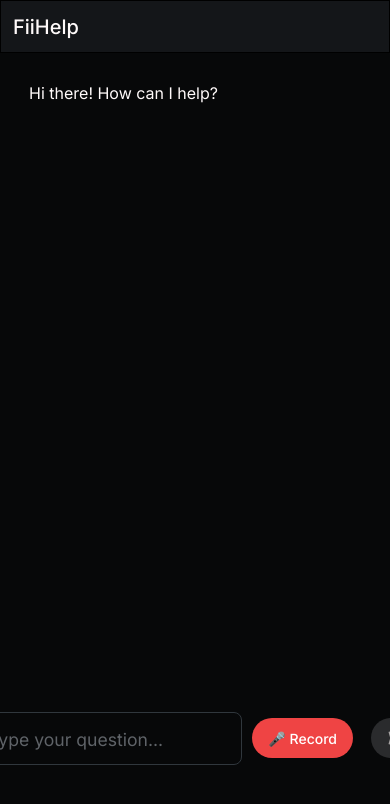
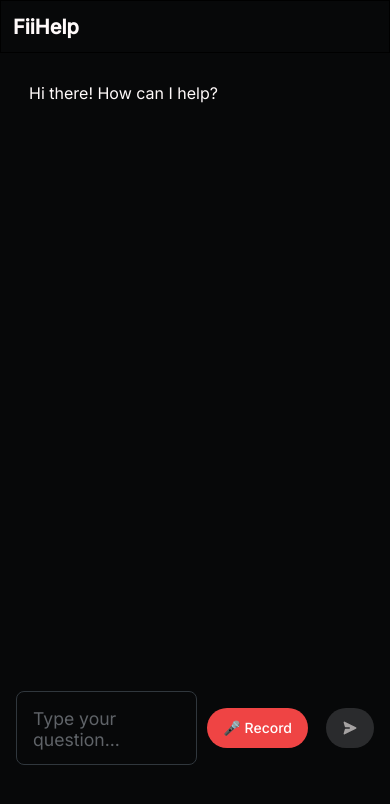
Before and after one commit to Dumitru-Daniel-Antoniu/VA-frontend, a Next.js app: page / in a window 390 px wide. Shown: the top 804 px of the page. Built offline with nearby package versions, Linux system fonts and the light colour scheme.

Commit message:
Fix layout.

```diff
--- a/pages/index.js
+++ b/pages/index.js
@@ -21,7 +21,6 @@
   const textAreaRef = useRef(null);
   const [isRecording, setIsRecording] = useState(false);
   const [recordTime, setRecordTime] = useState(0);
-
 
     // Auto scroll chat to bottom
   useEffect(() => {
--- a/styles/Home.module.css
+++ b/styles/Home.module.css
@@ -17,20 +17,16 @@
 }
 
 .topnav {
-  background-color: #141619;
-  border-bottom: 1px solid #30373d;
   display: flex;
   justify-content: space-between;
-  padding: 1rem 0.75rem 1rem 0.75rem;
   align-items: center;
+  padding: 1rem;
 }
 
-.navlogo, .navlinks a {
-  font-weight: 500;
-}
 
 .navlogo {
   font-size: 1.25rem;
+  font-weight: 600;
 }
 
 .navlinks {
@@ -58,23 +54,26 @@
 
 .cloudform {
   position: relative;
-  /* position: fixed;
-  bottom: 0;
-  left: 0;
+}
+
+.inputArea {
+  width: 75vw;
+  margin: 0 auto;
+}
+
+.inputWrap {
+  display: grid;
+  grid-template-columns: 1fr auto auto;
+  align-items: center;
+  gap: 10px;
   width: 100%;
-  background-color: #111;
-  padding: 1rem;
-  border-top: 1px solid #333;
-  z-index: 10; */
 }
 
 .textarea {
-  position: relative;
+  width: 100%;
+  min-width: 0;
   resize: none;
   font-size: 1.1rem;
-  /* padding: 1rem 2rem 1rem 2rem; */
-  width: 75vw;
-  /* width: 100%; */
   overflow: hidden;
   padding: 1rem;
   border-radius: 0.5rem;
@@ -93,6 +92,21 @@
   color: #5f6368;
 }
 
+.recordButton {
+  padding: 0.5rem 1rem;
+  border-radius: 9999px;
+  background-color: #ef4444;
+  color: white;
+  font-weight: 500;
+  font-size: 14px;
+  border: none;
+  cursor: pointer;
+  display: flex;
+  align-items: center;
+  gap: 0.4rem;
+  height: 40px;
+}
+
 .generatebutton {
   color: rgb(165, 162, 162);
   background: #2a2b2d;
@@ -108,37 +122,14 @@
   margin-left: 8px;
 }
 
-.recordButton {
-  padding: 0.5rem 1rem;
-  border-radius: 9999px;
-  background-color: #ef4444;
-  color: white;
-  font-weight: 500;
-  font-size: 14px;
-  border: none;
-  cursor: pointer;
-  display: flex;
-  align-items: center;
-  gap: 0.4rem;
-  height: 40px;
-}
-
-.inputWrap {
-  display: flex;
-  align-items: center;
-  justify-content: space-between;
-  gap: 10px;
-  width: 100%;
-}
-
-
 .generatebutton:hover {
   background: #1f2227;
 }
 
 .generatebutton:disabled {
-  opacity: 0.7;
+  opacity: 0.9;
   cursor: not-allowed;
+  background: none;
 }
 
 .loadingwheel {
@@ -154,17 +145,6 @@
   fill: currentColor;
 }
 
-.generatebutton:hover {
-  background: #1f2227;
-  border-radius: 0.2rem;
-}
-
-.generatebutton:disabled {
-  opacity: 0.9;
-  cursor: not-allowed;
-  background: none;
-}
-
 .messagelistloading {
   display: flex;
   width: 100%;
@@ -178,7 +158,7 @@
   color: #ECECF1;
 }
 
-.usermessagewaiting{
+.usermessagewaiting {
   padding: 1.5rem;
   color: #ECECF1;
   background: linear-gradient(to left, #070809, #1a1c20, #070809);
@@ -218,13 +198,13 @@
   line-height: 1.75;
 }
 
-.markdownanswer a:hover {
-  opacity: 0.8;
-}
-
 .markdownanswer a {
   color: #16bed7;
   font-weight: 500;
+}
+
+.markdownanswer a:hover {
+  opacity: 0.8;
 }
 
 .markdownanswer code {
@@ -233,19 +213,22 @@
   white-space: pre-wrap !important;
 }
 
-.markdownanswer ol, .markdownanswer ul {
+.markdownanswer ol,
+.markdownanswer ul {
   margin: 1rem;
 }
 
-.boticon, .usericon {
+.markdownanswer h1,
+.markdownanswer h2,
+.markdownanswer h3 {
+  font-size: inherit;
+}
+
+.boticon,
+.usericon {
   margin-right: 1rem;
   border-radius: 0.1rem;
 }
-
-.markdownanswer h1, .markdownanswer h2, .markdownanswer h3 {
-  font-size: inherit;
-}
-
 
 .center {
   display: flex;
@@ -260,16 +243,12 @@
   width: 75vw;
   height: 65vh;
   background: #070809;
-  background: none;
   box-shadow: none;
   padding: 0;
-  /* border-radius: 0.5rem;
-  border: 1px solid #30373d; */
   flex: 1;
   display: flex;
   flex-direction: column;
   overflow: hidden;
-  flex-grow: 1;
   justify-content: center;
   align-items: center;
 }
@@ -289,6 +268,7 @@
   color: #5f6368;
   font-size: 0.8rem;
   margin: 1.5rem;
+  text-align: center;
 }
 
 .footer a {
@@ -304,7 +284,6 @@
   display: flex;
   margin-bottom: 12px;
   max-width: 70%;
-  /* display: inline-flex; */
 }
 
 .userBubble {
@@ -329,21 +308,18 @@
 .messagelist {
   flex: 1;
   overflow-y: auto;
-  padding: 1rem;
-  margin-bottom: 30px;
+  padding: 10px;
+  margin-bottom: 1rem;
   width: 100%;
   height: 100%;
   display: flex;
   flex-direction: column;
   gap: 50px;
-  padding: 10px;
   border-radius: 0.5rem;
-  margin-bottom: 1rem;
 }
 
-/* Mobile optimization */
+/* Mobile Optimization */
 @media (max-width: 600px) {
-
   .main {
     padding: 1rem;
     max-height: 90vh;
@@ -353,36 +329,17 @@
     width: 22rem;
     height: 28rem;
   }
-  .textarea {
-    flex: 1;
-    resize: none;
-    font-size: 1.1rem;
-    overflow: hidden;
-    padding: 1rem;
-    border-radius: 0.5rem;
-    border: 1px solid #30373d;
-    background: #070809;
-    color: #ECECF1;
-    outline: none;
-    transition: height 0.2s ease-in-out;
-  }
 
   .inputArea {
     width: 100%;
-  }
-  .inputWrap {
-    display: flex;
-    align-items: center;
-    justify-content: space-between;
-    gap: 10px;
-    width: 100%;
-    position: relative;
+    max-width: 800px;
+    margin: 0 auto;
   }
 
   .topnav {
     border: 1px solid black;
     align-items: center;
-    padding: 0.85rem 0.75rem 0.85rem 0.75rem;
+    padding: 0.85rem 0.75rem;
   }
 
   .navlogo {
@@ -390,13 +347,11 @@
     width: 20rem;
   }
 
-.markdownanswer code {
-  white-space : pre-wrap !important;
+  .footer {
+    font-size: 0.7rem;
   }
 
-.footer {
-  font-size: 0.7rem;
-  width: 100%;
-  text-align: center;
+  .markdownanswer code {
+    white-space: pre-wrap !important;
   }
 }
```
Lines whose indentation alone changed are shown as unchanged.
